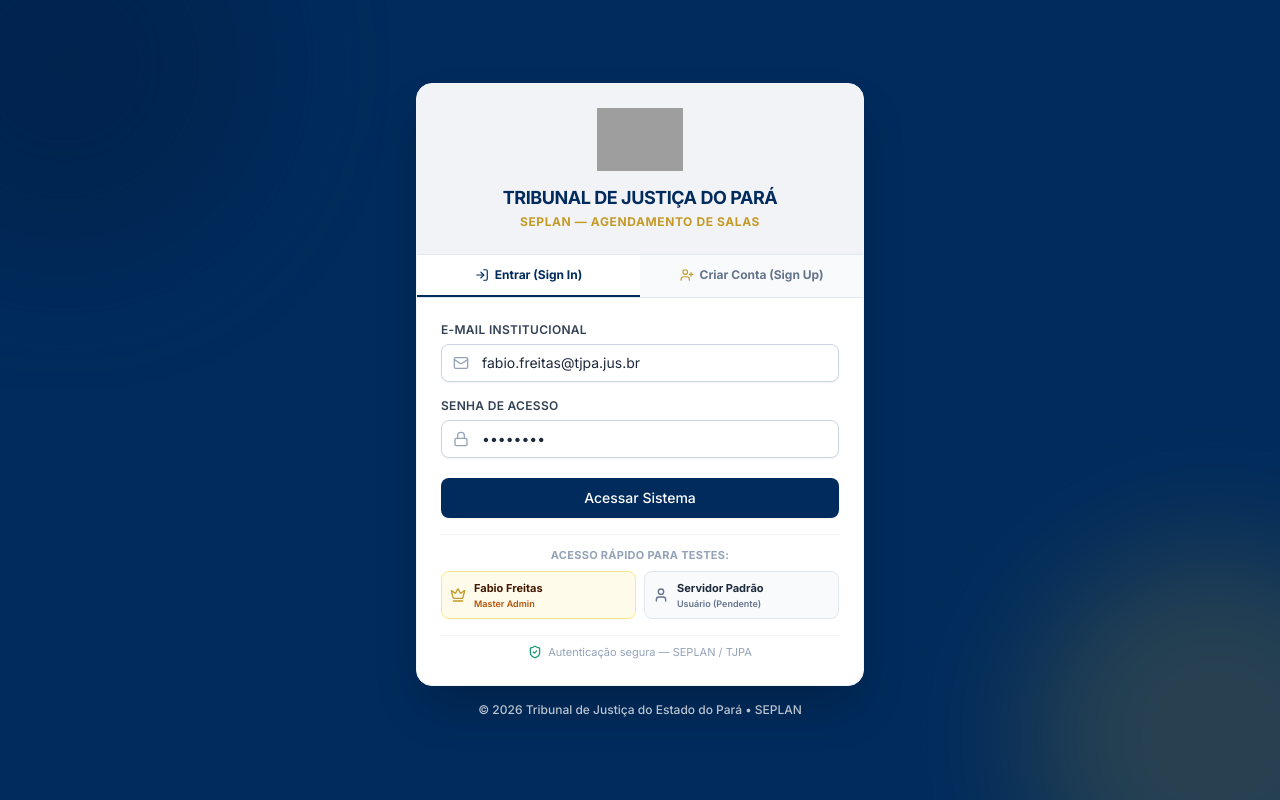
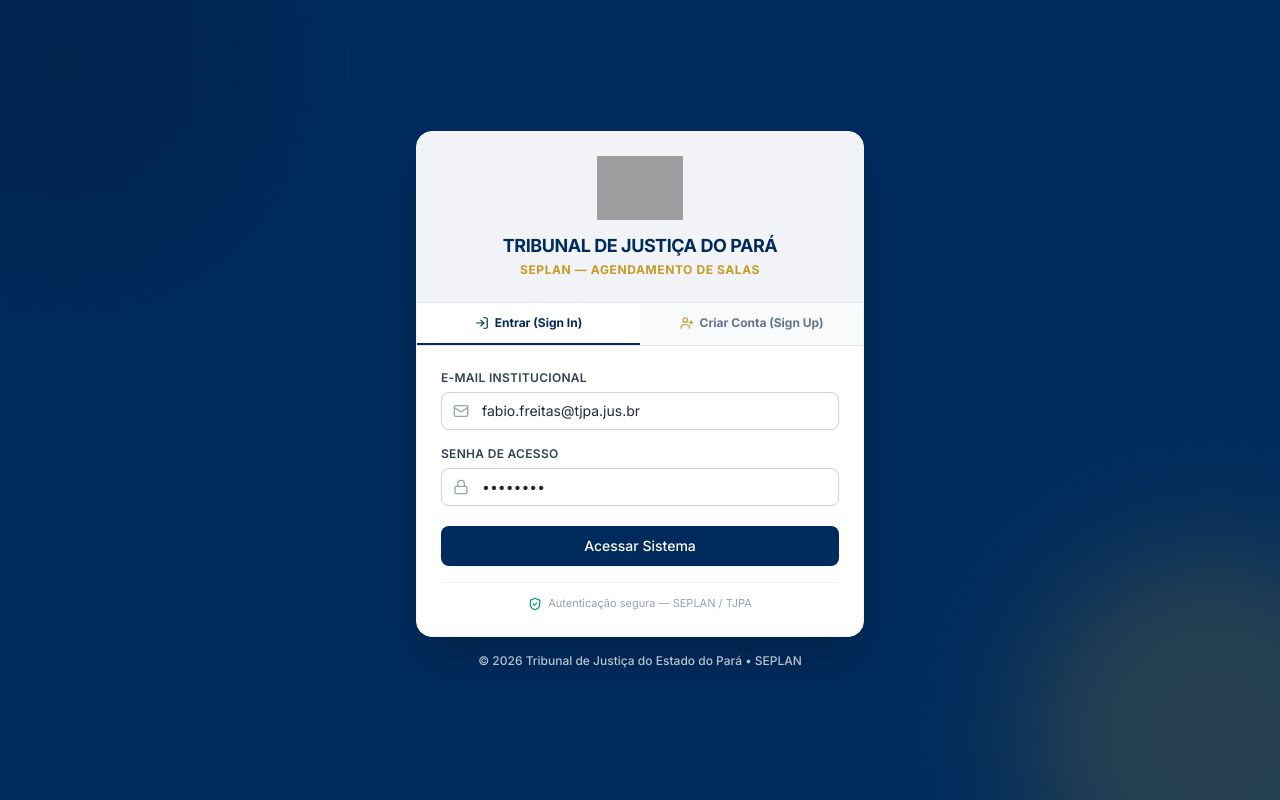
Before and after one commit to fpfinfo/sala_de_reuniao, a React (Vite) app: page / in a window 1280 px wide. Built offline with nearby package versions, Linux system fonts and the light colour scheme; no server answers; grey boxes are pictures that could not be loaded.

Commit message:
refactor: remocao da secao de acesso rapido para testes na tela de login

```diff
--- a/src/components/auth/LoginForm.tsx
+++ b/src/components/auth/LoginForm.tsx
@@ -1,7 +1,7 @@
 import React, { useState } from 'react';
 import { useAuth } from '../../context/AuthContext';
 import { useToast } from '../../context/ToastContext';
-import { Lock, Mail, ShieldCheck, Crown, User as UserIcon, Building2, UserPlus, LogIn } from 'lucide-react';
+import { Lock, Mail, ShieldCheck, User as UserIcon, Building2, UserPlus, LogIn } from 'lucide-react';
 import { Input } from '../ui/Input';
 import { Button } from '../ui/Button';
 
@@ -96,11 +96,6 @@
     }
   };
 
-  const handleQuickLogin = (quickEmail: string) => {
-    setEmail(quickEmail);
-    login(quickEmail, '123456');
-  };
-
   return (
     <div className="min-h-screen bg-[#002B5C] flex flex-col items-center justify-center p-4 sm:p-6 relative overflow-hidden">
       {/* Elementos Decorativos de Fundo */}
@@ -182,39 +177,7 @@
               Acessar Sistema
             </Button>
 
-            {/* Acesso Rápido para Demonstração dos Perfis */}
-            <div className="pt-3 border-t border-slate-100 flex flex-col gap-2">
-              <span className="text-[11px] font-bold text-slate-400 text-center uppercase tracking-wide">
-                Acesso Rápido para Testes:
-              </span>
-              <div className="grid grid-cols-2 gap-2">
-                <button
-                  type="button"
-                  onClick={() => handleQuickLogin('fabio.freitas@tjpa.jus.br')}
-                  className="p-2 rounded-lg bg-amber-50 hover:bg-amber-100 border border-amber-200 text-left transition-colors flex items-center gap-2"
-                >
-                  <Crown className="w-4 h-4 text-[#C59B27] flex-shrink-0" />
-                  <div className="flex flex-col truncate">
-                    <span className="text-[11px] font-bold text-amber-950 truncate">Fabio Freitas</span>
-                    <span className="text-[9px] text-amber-700 font-semibold">Master Admin</span>
-                  </div>
-                </button>
-
-                <button
-                  type="button"
-                  onClick={() => handleQuickLogin('servidor.financas@tjpa.jus.br')}
-                  className="p-2 rounded-lg bg-slate-50 hover:bg-slate-100 border border-slate-200 text-left transition-colors flex items-center gap-2"
-                >
-                  <UserIcon className="w-4 h-4 text-slate-500 flex-shrink-0" />
-                  <div className="flex flex-col truncate">
-                    <span className="text-[11px] font-bold text-slate-800 truncate">Servidor Padrão</span>
-                    <span className="text-[9px] text-slate-500 font-semibold">Usuário (Pendente)</span>
-                  </div>
-                </button>
-              </div>
-            </div>
-
-            <div className="flex items-center justify-center gap-1.5 text-[11px] text-slate-400 pt-2 border-t border-slate-100">
+            <div className="flex items-center justify-center gap-1.5 text-[11px] text-slate-400 pt-3 border-t border-slate-100">
               <ShieldCheck className="w-3.5 h-3.5 text-emerald-600" />
               <span>Autenticação segura — SEPLAN / TJPA</span>
             </div>
```
